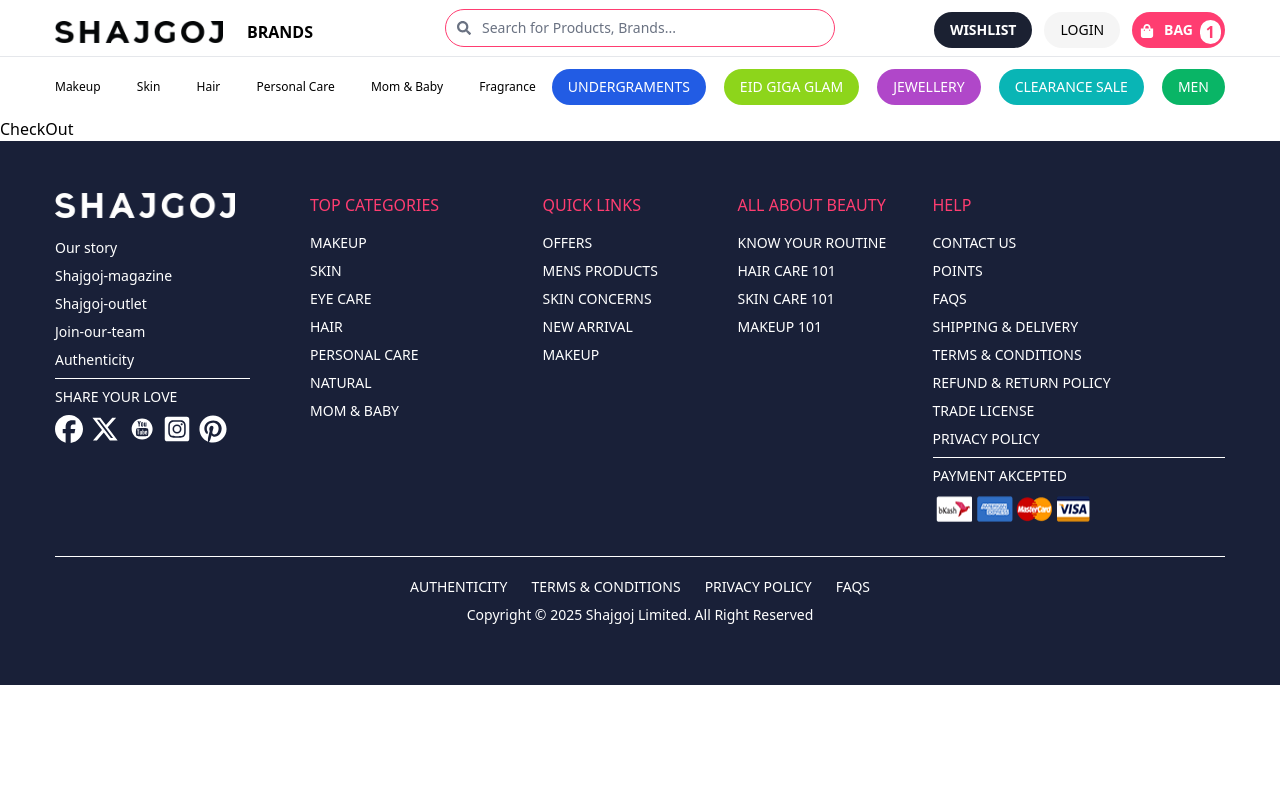
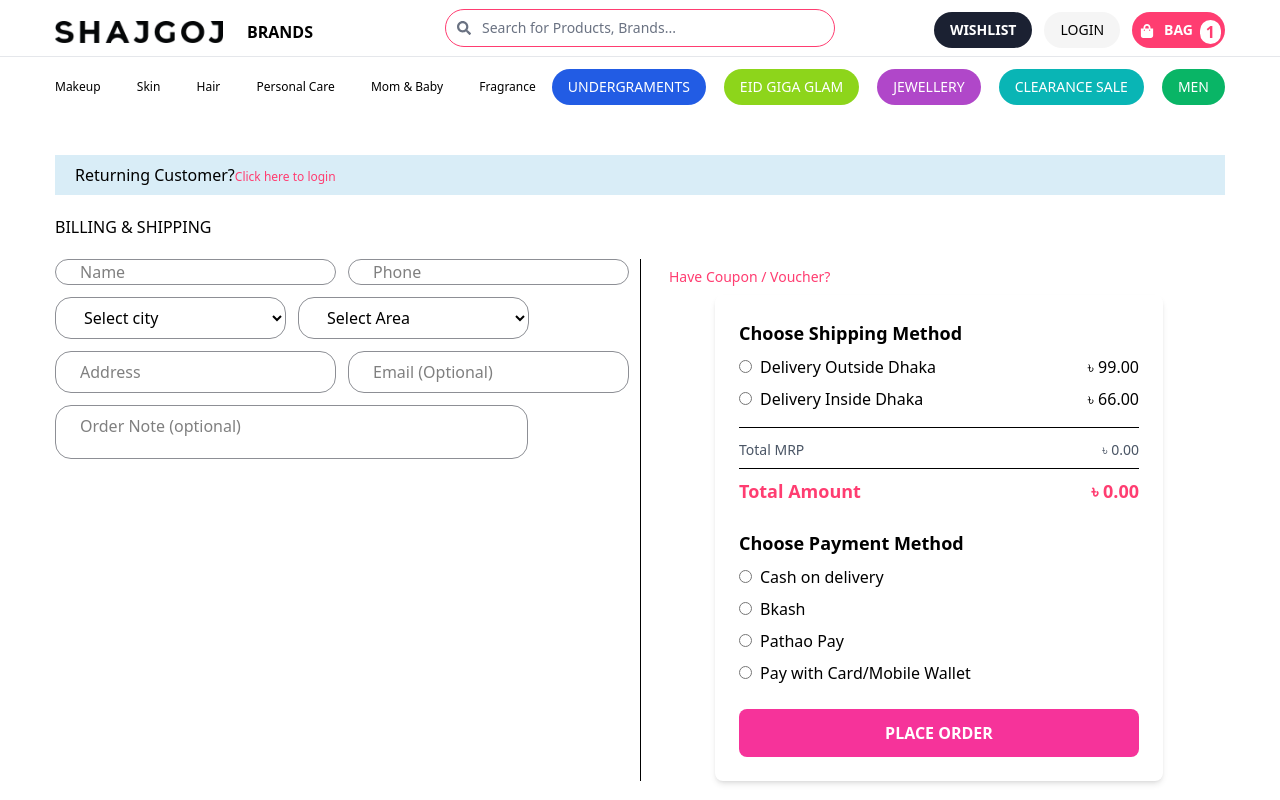
Before and after one commit to rahuldevsutradhar/sajgoj-merket, a React (Vite) app: page /checkOut in a window 1280 px wide. Shown: the top 800 px of the page. Built offline with nearby package versions, Linux system fonts and the light colour scheme.

Commit message:
add checkout page

```diff
--- a/src/App.css
+++ b/src/App.css
@@ -1,3 +1,3 @@
 j{
-    background: #e5e7ef
+    background: #cfd1d2
 }
--- a/src/assets/component/ProductGallery.jsx
+++ b/src/assets/component/ProductGallery.jsx
@@ -12,12 +12,12 @@
 
   return (
     <div className="max-w-xl mx-auto">
-      {/* Main Image */}
+
       <div className="w-full  rounded-lg overflow-hidden mb-4">
         <img src={mainImage} alt="Main Product" className="w-full h-auto object-contain duration-700" />
       </div>
 
-      {/* Thumbnails */}
+
       <div className="flex gap-4 justify-center">
         {images.map((img, index) => (
           <img
--- a/src/assets/pages/CheckOut.jsx
+++ b/src/assets/pages/CheckOut.jsx
@@ -1,8 +1,133 @@
-import React from 'react'
+import React, { useState } from 'react'
+import Container from '../component/Container'
+import Flex from '../component/Flex'
+import ButtonOne from '../component/ButtonOne'
+import { Link } from 'react-router-dom'
 
 const CheckOut = () => {
+  const [isVisible, setVisible] = useState(false);
+
+  const handleToggleCoupon = () => {
+    setVisible(!isVisible);
+  };
+
+
+
   return (
-    <div>CheckOut</div>
+    <section className='my-[50px]'>
+      <Container>
+        <div className='bg-[#d9edf7] py-2 px-5 w-full mb-5'>
+          <h1 className='text-md font-mon text-black'>
+            Returning Customer?
+            <Link to={'/login'}>
+              <span className='text-xs font-mon text-one'>Click here to login</span>
+            </Link>
+          </h1>
+        </div>
+
+        <div>
+          <h1 className='text-md font-mon text-black'>BILLING & SHIPPING</h1>
+        </div>
+
+        <Flex className='mt-5 items-start'>
+          <div className='w-1/2 flex flex-wrap gap-x-3 gap-y-3'>
+            <input type="text" placeholder='Name' className='py-0 px-6 border border-five rounded-2xl' />
+            <input type="text" placeholder='Phone' className='py-0 px-6 border border-five rounded-2xl' />
+            <select className='py-2 px-6 border border-five rounded-2xl w-[231px]'>
+              <option value="">Select city</option>
+              <option value="">Dhaka</option>
+              <option value="">Bogura</option>
+              <option value="">Rajshahi</option>
+              <option value="">Rangpur</option>
+              <option value="">Khulna</option>
+            </select>
+            <select className='py-2 px-6 border border-five rounded-2xl w-[231px]'>
+              <option value="">Select Area</option>
+              <option value="">1</option>
+              <option value="">2</option>
+              <option value="">3</option>
+            </select>
+            <input type="text" placeholder='Address' className='py-2 px-6 border border-five rounded-2xl' />
+            <input type="email" placeholder='Email (Optional)' className='py-2 px-6 border border-five rounded-2xl' />
+            <input type="text" placeholder='Order Note (optional)' className='py-2 px-6 border border-five rounded-2xl pb-5 w-[473px]' />
+          </div>
+
+          <div className='w-1/2 pl-3 border-l'>
+            <ButtonOne
+              onClick={handleToggleCoupon}
+              className="text-one text-lg font-mon"
+              text="Have Coupon / Voucher?"
+            />
+            {isVisible && (
+              <Flex className="gap-x-4 items-center">
+                <input
+                  type="text"
+                  placeholder="Coupon code"
+                  className="px-4 py-2 w-full font-mon text-gray-600 border rounded-lg"
+                />
+                <ButtonOne text="Apply" className="bg-one text-white px-4 py-2 rounded" />
+              </Flex>
+            )}
+
+
+            <div className="max-w-md mx-auto  p-6 rounded-lg shadow-md font-mon">
+              <h2 className="text-lg font-semibold mb-2">Choose Shipping Method</h2>
+              <div className="space-y-2 mb-4">
+                <label className="flex items-center justify-between">
+                  <div>
+                    <input type="radio" name="shipping" value="99" className="mr-2 accent-pink-500" />
+                    Delivery Outside Dhaka
+                  </div>
+                  <span>৳ 99.00</span>
+                </label>
+                <label className="flex items-center justify-between">
+                  <div>
+                    <input type="radio" name="shipping" value="66" className="mr-2 accent-pink-500" />
+                    Delivery Inside Dhaka
+                  </div>
+                  <span>৳ 66.00</span>
+                </label>
+              </div>
+
+              <div className="border-t pt-3">
+                <div className="flex justify-between text-sm text-gray-600 mb-2">
+                  <span>Total MRP</span>
+                  <span>৳ 0.00</span>
+                </div>
+                <hr />
+                <div className="flex justify-between font-bold text-one text-lg mt-2">
+                  <span>Total Amount</span>
+                  <span>৳ 0.00</span>
+                </div>
+              </div>
+
+
+              <div className="mt-6">
+                <h2 className="text-lg font-semibold mb-2">Choose Payment Method</h2>
+                <div className="space-y-2">
+                  {
+                    ['Cash on delivery', 'Bkash', 'Pathao Pay',
+                      'Pay with Card/Mobile Wallet'].map(method => (
+                        <label className="block">
+                          <input type="radio" name="payment" className="mr-2 accent-one" />
+                          {method}
+                        </label>
+                      ))}
+                </div>
+              </div>
+
+              <button className="mt-6 w-full bg-pink-500 text-white py-3 rounded-lg text-center font-semibold hover:bg-pink-600 transition">
+                PLACE ORDER
+              </button>
+            </div>
+
+
+
+
+          </div>
+        </Flex>
+      </Container>
+    </section>
   )
 }
 
```
